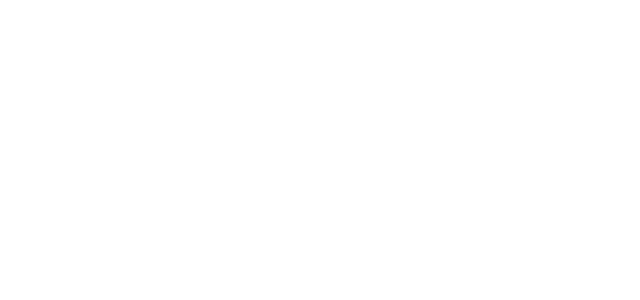
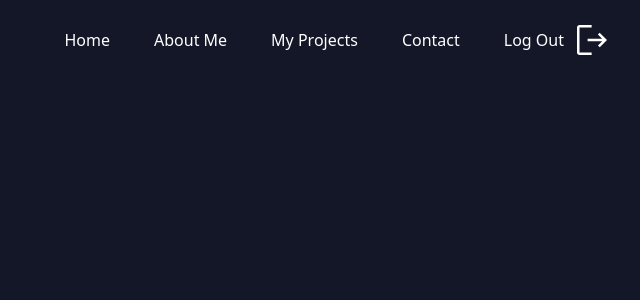
Before and after one commit to mkarenko/portfolio, a React (Create React App) app: page /#/ in a window 1280 px wide. Shown: the top 300 px of the page, without its empty margins (640-1280 px from the left). Built offline with nearby package versions, Linux system fonts and the light colour scheme.

Commit message:
gh-update

```diff
--- a/src/App.tsx
+++ b/src/App.tsx
@@ -1,5 +1,9 @@
+import {HomePage} from './pages/home.page';
 import Router from './utils/router';
 
-const App = () => <Router />;
+const App = () => {
+	return <HomePage />;
+	/* <Router />; */
+};
 
 export default App;
```
